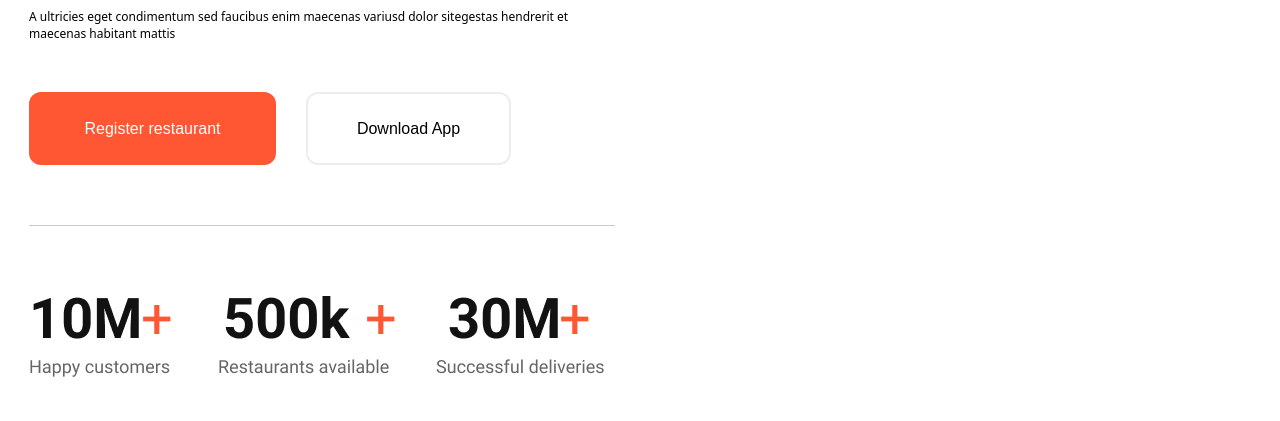
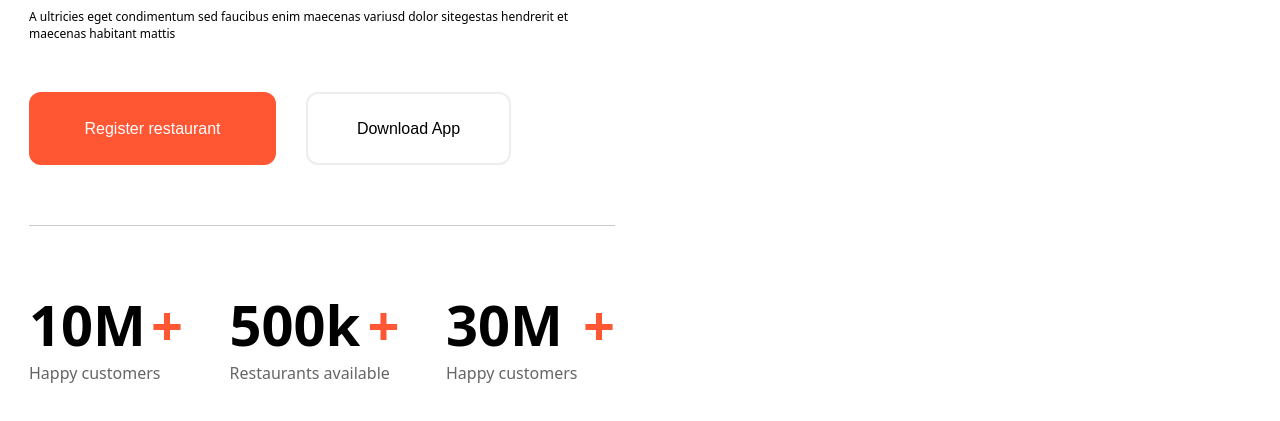
Before and after one commit to stephen-torosh/Deliver-X, a plain HTML site: page index.html in a window 1280 px wide. Shown: the part 495-916 px from the top of the page. Drawn offline with Linux system fonts and the light colour scheme.

Commit message:
Add files via upload

```diff
--- a/index.html
+++ b/index.html
@@ -47,8 +47,30 @@
 
                     <img src="images/header-hr.png" style="margin-top: 60px; margin-bottom: 60px;" width="586px" alt="">
 
-                    <img src="images\header-text-stats.png" width="586px" alt="">
+                    <div class="header-stats">
+                        <div class="header-stats-box" style="width: 154px;">
+                            <span style="width: 100%; height: 66; font-size: 56px; display: flex; justify-content: space-between;">
+                                <span><b>10M</b></span><span style="color:#FF5634"><b>+</b></span>
+                            </span>
+                            <span style="color:#656565">Happy customers</span>
+                        </div>
+                        <div class="header-stats-box" style="width: 170px;">
+                            <span style="width: 100%; height: 66; font-size: 56px; display: flex; justify-content: space-between;">
+                                <span><b>500k</b></span><span style="color:#FF5634"><b>+</b></span>
+                            </span>
+                            <span style="color:#656565">Restaurants available</span>
+                        </div>
+                        <div class="header-stats-box" style="width: 169px;">
+                            <span style="width: 100%; height: 66; font-size: 56px; display: flex; justify-content: space-between;">
+                                <span><b>30M</b></span><span style="color:#FF5634"><b>+</b></span>
+                            </span>
+                            <span style="color:#656565">Happy customers</span>
+                        </div>
+                    </div>
+                    <img class="header-food" src="images/header-food.png" width="613" alt="">
+                    <img class="header-phone" src="images/header-phone.png" height="710px" width="356px" alt="">
                 </div>
+
             </div>
         </div>
     </div>
--- a/style.css
+++ b/style.css
@@ -148,3 +148,26 @@ html,body {
     color: black;
     margin-left: 30px;
 }
+
+.header-stats {
+    display: flex;
+    justify-content: space-between;
+    width: 586px;
+    height: 91px;
+}
+
+.header-stats-box {
+    height: 91px;
+}
+
+.header-food {
+    position: relative;
+    top: -746px;
+    left: 718px;
+}
+
+.header-phone {
+    position: relative;
+    top: -1600px;
+    left: 600px;
+}
```
